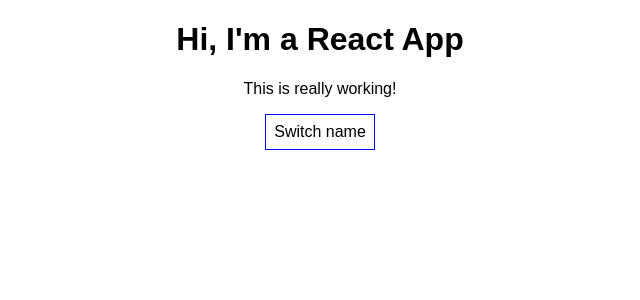
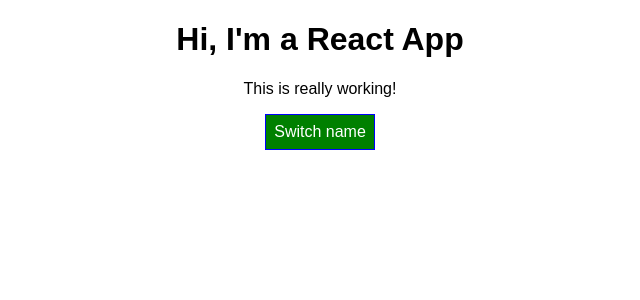
Before and after one commit to Serjkee/learn-react-app, a React (Create React App) app: page / in a window 1280 px wide. Shown: the top 300 px of the page, without its empty margins (320-960 px from the left). Built offline with nearby package versions, Linux system fonts and the light colour scheme.

Commit message:
L55: Installed Radium and all the dependencies

```diff
--- a/package.json
+++ b/package.json
@@ -3,6 +3,7 @@
   "version": "0.1.0",
   "private": true,
   "dependencies": {
+    "radium": "^0.24.1",
     "react": "^16.4.1",
     "react-dom": "^16.4.1",
     "react-scripts": "1.1.4"
--- a/src/App.css
+++ b/src/App.css
@@ -1,3 +1,11 @@
 .App {
   text-align: center;
 }
+
+.red {
+  color: red;
+}
+
+.bold {
+  font-weight: bold;
+}
--- a/src/App.js
+++ b/src/App.js
@@ -1,27 +1,17 @@
 import React, { Component } from 'react';
 import './App.css';
 import Person from './Person/Person';
+import Radium from 'radium';
 
 class App extends Component {
   state = {
     persons: [
-      { name: 'Max', age: 28 },
-      { name: 'Manu', age: 29 },
-      { name: 'Stephanie', age: 26 }
+      { id: 'dgdg', name: 'Max', age: 28 },
+      { id: 'afdgdfg', name: 'Manu', age: 29 },
+      { id: 'dfgfg', name: 'Stephanie', age: 26 }
     ],
     otherState: 'some other value',
     showPersons: false
-
-  }
-
-  switchNameHandler = ( newName ) => {
-    this.setState( {
-      persons: [
-        { name: newName, age: 28 },
-        { name: 'Manu', age: 29 },
-        { name: 'Stephanie', age: 26 }
-      ]
-    })
   }
 
   togglePersonsHandler = () => {
@@ -29,41 +19,77 @@
     this.setState({showPersons: !doesShow});
   }
 
-  nameChangedHandler = ( event ) => {
+  nameChangedHandler = ( event, id ) => {
+    const personIndex = this.state.persons.findIndex( p => {
+      return p.id === id;
+    });
+
+    const person = {...this.state.persons[personIndex]};
+
+    person.name = event.target.value;
+
+    const persons = [...this.state.persons];
+    persons[personIndex] = person;
+
     this.setState({
-      persons: [
-        { name: 'Max', age: 28 },
-        { name: event.target.value, age: 29 },
-        { name: 'Stephanie', age: 26 }
-      ]
+      persons: persons
     })
+  }
+
+  deletePersonHandler = (personIndex) => {
+    const persons = this.state.persons.slice();
+    persons.splice(personIndex, 1);
+    this.setState({persons: persons});
   }
 
   render() {
     const style = {
-      backgroundColor: 'white',
+      backgroundColor: 'green',
+      color: 'white',
       font: 'inherit',
       border: '1px solid blue',
       padding: '8px',
-      cursor: 'pointer'
+      cursor: 'pointer',
+      ':hover': {
+        backgroundColor: 'lightgreen',
+        color: 'black'
+      }
     };
 
     let persons = null;
     if (this.state.showPersons) {
       persons = (
         <div>
-          {this.state.persons.map(person => {
-            return <Person name={person.name} age={person.age} />
+          {this.state.persons.map( (person, index) => {
+            return <Person
+            click={ () => this.deletePersonHandler(index) }
+            name={person.name}
+            age={person.age}
+            key={person.id}
+            changed={ (event) => this.nameChangedHandler(event, person.id)}/>
           })}
-
         </div>
       )
+
+      style.backgroundColor = 'red';
+      style[':hover'] = {
+        backgroundColor: 'salmon',
+        color: 'black'
+      }
+    }
+
+    let classes = [];
+    if(this.state.persons.length <= 2) {
+      classes.push('red');
+    }
+    if (this.state.persons.length <= 1) {
+      classes.push('bold');
     }
 
     return (
       <div className='App'>
         <h1>Hi, I'm a React App</h1>
-        <p>This is really working!</p>
+        <p className={classes.join(' ')}>This is really working!</p>
         <button
           style={ style }
           onClick={ this.togglePersonsHandler }> Switch name </button>
@@ -74,4 +100,4 @@
   }
 }
 
-export default App;
+export default Radium(App);
--- a/src/Person/Person.js
+++ b/src/Person/Person.js
@@ -1,5 +1,6 @@
 import React from 'react';
 import './Person.css';
+import Radium from 'radium';
 
 const person = ( props ) => {
   return (
@@ -11,4 +12,4 @@
   )
 };
 
-export default person;
+export default Radium(person);
```
Also changed, not shown: 1 other file (tests, documents, lock files or other folders).
